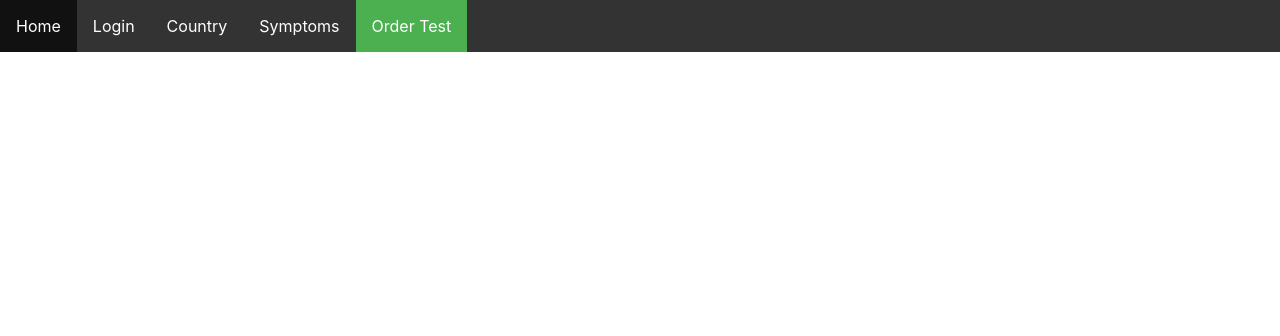
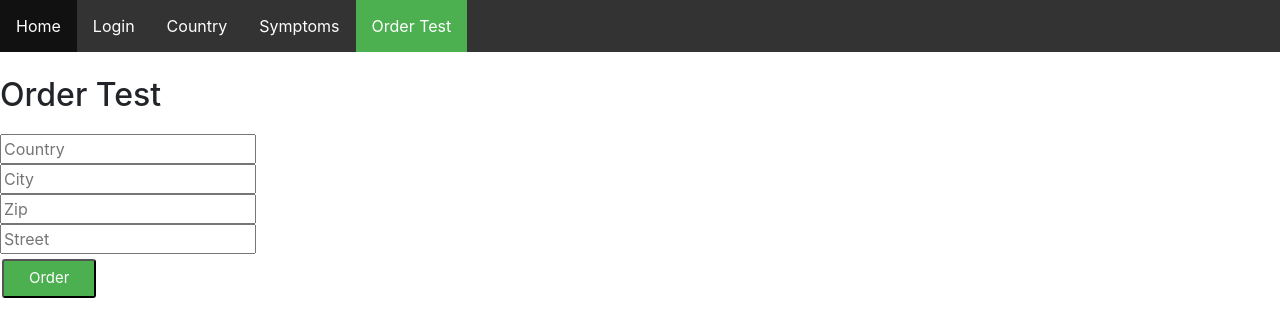
Before and after one commit to sebbergo/FrontendCorona, a React (Create React App) app: page /orderTest in a window 1280 px wide. Shown: the top 336 px of the page. Built offline with nearby package versions, Linux system fonts and the light colour scheme.

Commit message:
lavet ordertest færdig

```diff
--- a/package.json
+++ b/package.json
@@ -10,6 +10,7 @@
     "react": "^17.0.1",
     "react-bootstrap": "^1.4.0",
     "react-dom": "^17.0.1",
+    "react-native-flex-image": "^1.3.0",
     "react-router-dom": "^5.2.0",
     "react-scripts": "4.0.0",
     "web-vitals": "^0.2.4"
--- a/src/App.js
+++ b/src/App.js
@@ -8,6 +8,7 @@ import Country from "./Country.js";
 import { Switch, Route, Link } from "react-router-dom";
 import Symptoms from "./Symptoms.js";
 import "./App.css";
+import OrderTest from "./OrderTest.js";
 
 function App() {
   const [loggedIn, setLoggedIn] = useState(false);
@@ -37,6 +38,12 @@ function App() {
       });
   };
 
+  const orderTest = (country, city, zip, street) => {
+    facade.orderTest(country, city, zip, street).catch((err) => {
+      setError("Du mangler at udfylde et af felterne");
+    });
+  };
+
   return (
     <div>
       <Header />
@@ -47,6 +54,10 @@ function App() {
 
         <Route path="/symptoms">
           <Symptoms />
+        </Route>
+
+        <Route path="/orderTest">
+          <OrderTest orderTest={orderTest} />
         </Route>
 
         {!loggedIn ? (
--- /dev/null
+++ b/src/OrderTest.js
@@ -0,0 +1,49 @@
+import facade from "./apiFacade.js";
+import React, { useState, useEffect } from "react";
+
+function OrderTest({ orderTest }) {
+  let obj = {
+    country: "",
+    city: "",
+    zip: "",
+    street: "",
+  };
+
+  const [orderTestObj, setOrderTestObj] = useState(obj);
+
+  const onChange = (evt) => {
+    setOrderTestObj({
+      ...orderTestObj,
+      [evt.target.id]: evt.target.value,
+    });
+  };
+
+  const performOrderTest = (evt) => {
+    evt.preventDefault();
+
+    orderTest(
+      orderTestObj.country,
+      orderTestObj.city,
+      orderTestObj.zip,
+      orderTestObj.street
+    );
+  };
+
+  return (
+    <div>
+      <br></br>
+      <h2 style={{ marginBottom: "20px" }}>Order Test</h2>
+      <form onChange={onChange}>
+        <input type="text" placeholder="Country" id="country" /> <br />
+        <input type="text" placeholder="City" id="city" /> <br />
+        <input type="text" placeholder="Zip" id="zip" /> <br />
+        <input type="text" placeholder="Street" id="street" /> <br />
+        <button className="button-register" onClick={performOrderTest}>
+          Order
+        </button>
+      </form>
+    </div>
+  );
+}
+
+export default OrderTest;
--- a/src/Register.js
+++ b/src/Register.js
@@ -21,6 +21,7 @@ function Register({ register }) {
       [evt.target.id]: evt.target.value,
     });
   };
+
   return (
     <div>
       <br></br>
--- a/src/Symptoms.js
+++ b/src/Symptoms.js
@@ -1,13 +1,9 @@
-import React from 'react';
-
+import React from "react";
+import symptoms from "./images/symptoms.png";
+import Image from "react-bootstrap/Image";
 
 function Symptoms() {
-    return (
-       <p>ost</p>
-    );
+  return <Image src={symptoms} fluid />;
 }
 
-
-
-
 export default Symptoms;
--- a/src/apiFacade.js
+++ b/src/apiFacade.js
@@ -51,6 +51,22 @@ function apiFacade() {
       });
   };
 
+  const orderTest = (country, city, zip, street) => {
+    const options = makeOptions("POST", true, {
+      country: country,
+      city: city,
+      zip: zip,
+      street: street,
+      email: getEmail(),
+    });
+
+    return fetch(URL + "/api/corona/ordertest", options)
+      .then(handleHttpErrors)
+      .then((res) => {
+        setToken(res.token);
+      });
+  };
+
   const getRole = () => {
     let myToken = getToken();
     let tokenData = myToken.split(".")[1];
@@ -60,6 +76,17 @@ function apiFacade() {
     console.log(role);
 
     return role;
+  };
+
+  const getEmail = () => {
+    let myToken = getToken();
+    let tokenData = myToken.split(".")[1];
+    let decoedeJsonData = window.atob(tokenData);
+    let decodedJwtData = JSON.parse(decoedeJsonData);
+    let email = decodedJwtData.username;
+    console.log(email);
+
+    return email;
   };
 
   const fetchData = () => {
@@ -112,6 +139,8 @@ function apiFacade() {
     fetchCountry,
     fetchCountries,
     register,
+    orderTest,
+    getEmail,
   };
 }
 
```
Also changed, not shown: 1 other file (tests, documents, lock files or other folders).
